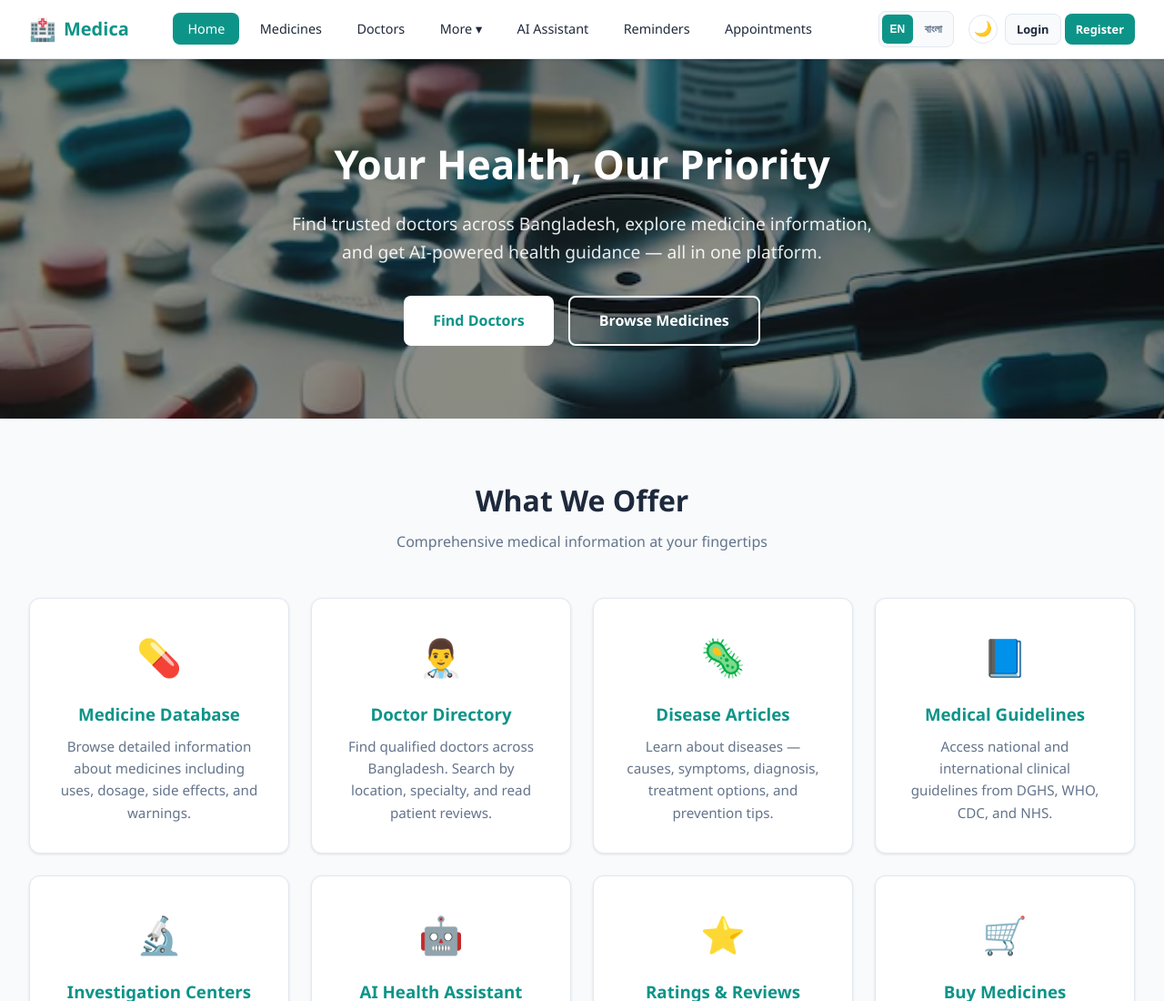
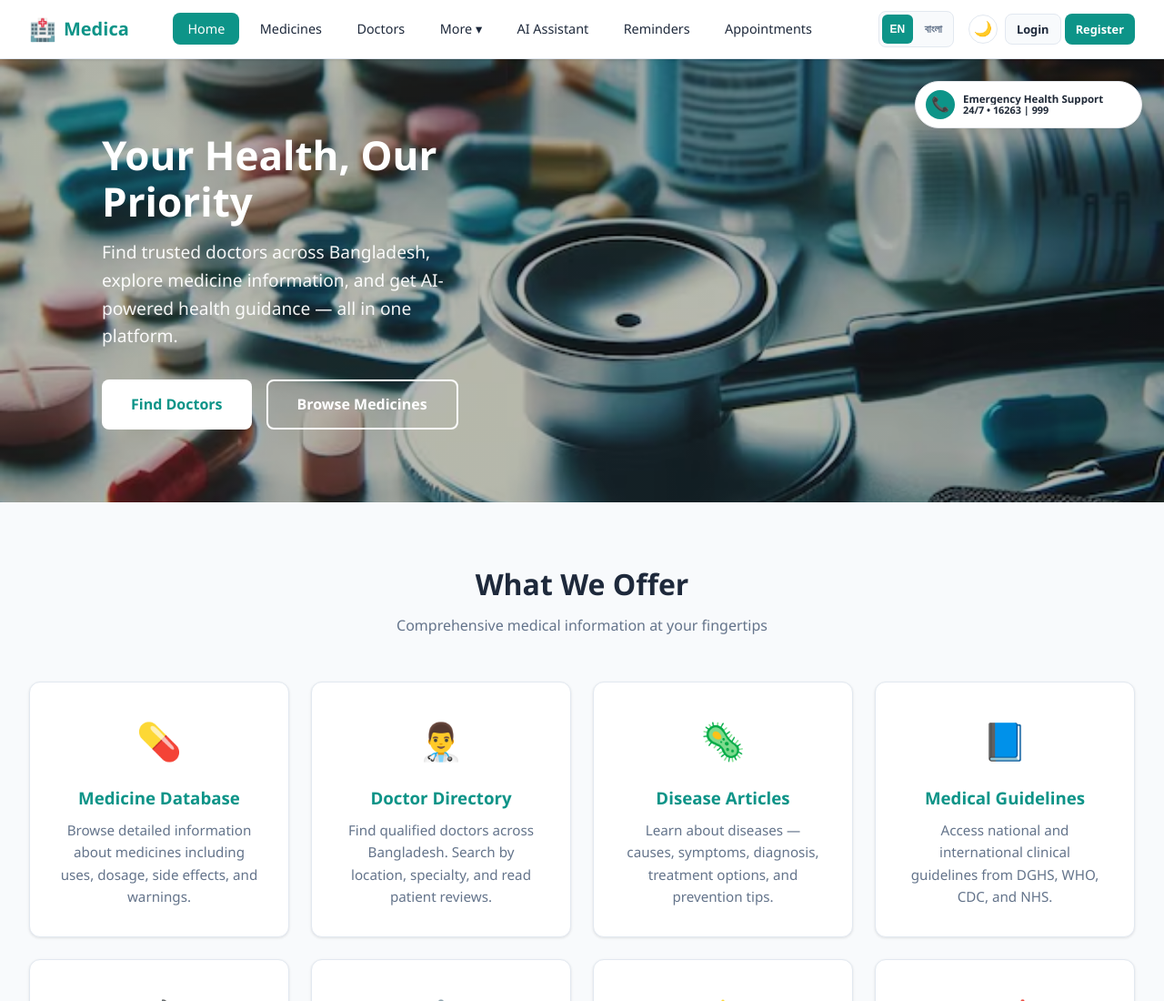
Before and after one commit to Pulok-Akibuzzaman/Medica, a website: page public/index.html in a window 1280 px wide. Shown: the top 1100 px of the page at 91% size. Drawn offline with Linux system fonts and the light colour scheme.

Commit message:
Improve homepage hero UI and add emergency hotline badge

```diff
--- a/public/css/style.css
+++ b/public/css/style.css
@@ -296,8 +296,8 @@ a:hover { color: var(--primary-dark); }
 
 /* Hero */
 .hero {
-   background:
-    linear-gradient(rgba(0,0,0,0.45), rgba(0,0,0,0.45)),
+  background:
+    linear-gradient(rgba(0,0,0,0.28), rgba(0,0,0,0.28)),
     url("stethoscope.png");
 
   background-size: cover;
@@ -306,26 +306,40 @@ a:hover { color: var(--primary-dark); }
 
   color: white;
   padding: 5rem 2rem;
-  text-align: center;
+  position: relative;
+  display: flex;
+  align-items: center;
+}
+
+.hero-content {
+  max-width: 480px;
+  padding-left: 80px;
+  text-align: left;
 }
 
 .hero h1 {
   font-size: 2.75rem;
   margin-bottom: 1rem;
   font-weight: 800;
+  color: white;
+  text-align: left;
+  max-width: 480px;
+  line-height: 1.15;
 }
 
 .hero p {
   font-size: 1.2rem;
-  opacity: 0.9;
-  max-width: 640px;
-  margin: 0 auto 2rem;
+  opacity: 0.95;
+  max-width: 480px;
+  margin: 0 0 2rem;
+  color: white;
+  text-align: left;
 }
 
 .hero-actions {
   display: flex;
   gap: 1rem;
-  justify-content: center;
+  justify-content: flex-start;
   flex-wrap: wrap;
 }
 
@@ -347,6 +361,63 @@ a:hover { color: var(--primary-dark); }
 }
 
 .hero .btn-secondary:hover { background: rgba(255,255,255,0.15); }
+
+.hero-badge {
+  position: absolute;
+  top: 1.5rem;
+  right: 1.5rem;
+  width: min(100%, 250px);
+  height: 52px;
+  display: flex;
+  align-items: center;
+  gap: 0.55rem;
+  padding: 0 0.7rem;
+  border-radius: 999px;
+  background: #ffffff;
+  box-shadow: 0 4px 12px rgba(0, 0, 0, 0.08);
+  border: 1px solid #e5e7eb;
+  color: #1f2937;
+  z-index: 2;
+}
+
+.hero-badge__icon {
+  width: 32px;
+  height: 32px;
+  border-radius: 50%;
+  display: grid;
+  place-items: center;
+  background: var(--primary);
+  color: #ffffff;
+  flex-shrink: 0;
+  font-size: 1rem;
+}
+
+.hero-badge__content {
+  display: flex;
+  flex-direction: column;
+  justify-content: center;
+  min-width: 0;
+}
+
+.hero-badge__title {
+  font-size: 0.72rem;
+  font-weight: 700;
+  color: #1f2937;
+  line-height: 1.1;
+  white-space: nowrap;
+  overflow: hidden;
+  text-overflow: ellipsis;
+}
+
+.hero-badge__text {
+  font-size: 0.68rem;
+  font-weight: 600;
+  color: #1f2937;
+  line-height: 1.1;
+  white-space: nowrap;
+  overflow: hidden;
+  text-overflow: ellipsis;
+}
 
 /* Features */
 .features {
--- a/public/index.html
+++ b/public/index.html
@@ -46,11 +46,20 @@
   </nav>
 
   <section class="hero">
-    <h1 data-i18n="hero_title">Your Health, Our Priority</h1>
-    <p data-i18n="hero_subtitle">Find trusted doctors across Bangladesh, explore medicine information, and get AI-powered health guidance — all in one platform.</p>
-    <div class="hero-actions">
-      <a href="doctors.html" class="btn btn-primary" data-i18n="hero_btn_doctors">Find Doctors</a>
-      <a href="medicines.html" class="btn btn-secondary" data-i18n="hero_btn_medicines">Browse Medicines</a>
+    <div class="hero-badge" aria-label="Emergency helpline badge" title="জরুরি স্বাস্থ্য সহায়তা">
+      <div class="hero-badge__icon">📞</div>
+      <div class="hero-badge__content">
+        <span class="hero-badge__title" data-i18n="hero_badge_title">জরুরি স্বাস্থ্য সহায়তা</span>
+        <span class="hero-badge__text" data-i18n="hero_badge_text">২৪/৭ • 16263 | 999</span>
+      </div>
+    </div>
+    <div class="hero-content">
+      <h1 data-i18n="hero_title">Your Health, Our Priority</h1>
+      <p data-i18n="hero_subtitle">Find trusted doctors across Bangladesh, explore medicine information, and get AI-powered health guidance — all in one platform.</p>
+      <div class="hero-actions">
+        <a href="doctors.html" class="btn btn-primary" data-i18n="hero_btn_doctors">Find Doctors</a>
+        <a href="medicines.html" class="btn btn-secondary" data-i18n="hero_btn_medicines">Browse Medicines</a>
+      </div>
     </div>
   </section>
 
--- a/public/js/translations.js
+++ b/public/js/translations.js
@@ -22,6 +22,8 @@ const translations = {
     hero_subtitle: 'Find trusted doctors across Bangladesh, explore medicine information, and get AI-powered health guidance — all in one platform.',
     hero_btn_doctors: 'Find Doctors',
     hero_btn_medicines: 'Browse Medicines',
+    hero_badge_title: 'Emergency Health Support',
+    hero_badge_text: '24/7 • 16263 | 999',
 
     features_title: 'What We Offer',
     features_subtitle: 'Comprehensive medical information at your fingertips',
@@ -328,6 +330,8 @@ const translations = {
     hero_subtitle: 'বাংলাদেশ জুড়ে বিশ্বস্ত ডাক্তার খুঁজুন, ওষুধের তথ্য অন্বেষণ করুন এবং এআই-চালিত স্বাস্থ্য পরামর্শ পান — সবকিছু একটি প্ল্যাটফর্মে।',
     hero_btn_doctors: 'ডাক্তার খুঁজুন',
     hero_btn_medicines: 'ওষুধ ব্রাউজ করুন',
+    hero_badge_title: 'জরুরি স্বাস্থ্য সহায়তা',
+    hero_badge_text: '২৪/৭ • 16263 | 999',
 
     features_title: 'আমরা যা অফার করি',
     features_subtitle: 'আপনার হাতের মুঠোয় সম্পূর্ণ চিকিৎসা তথ্য',
```
